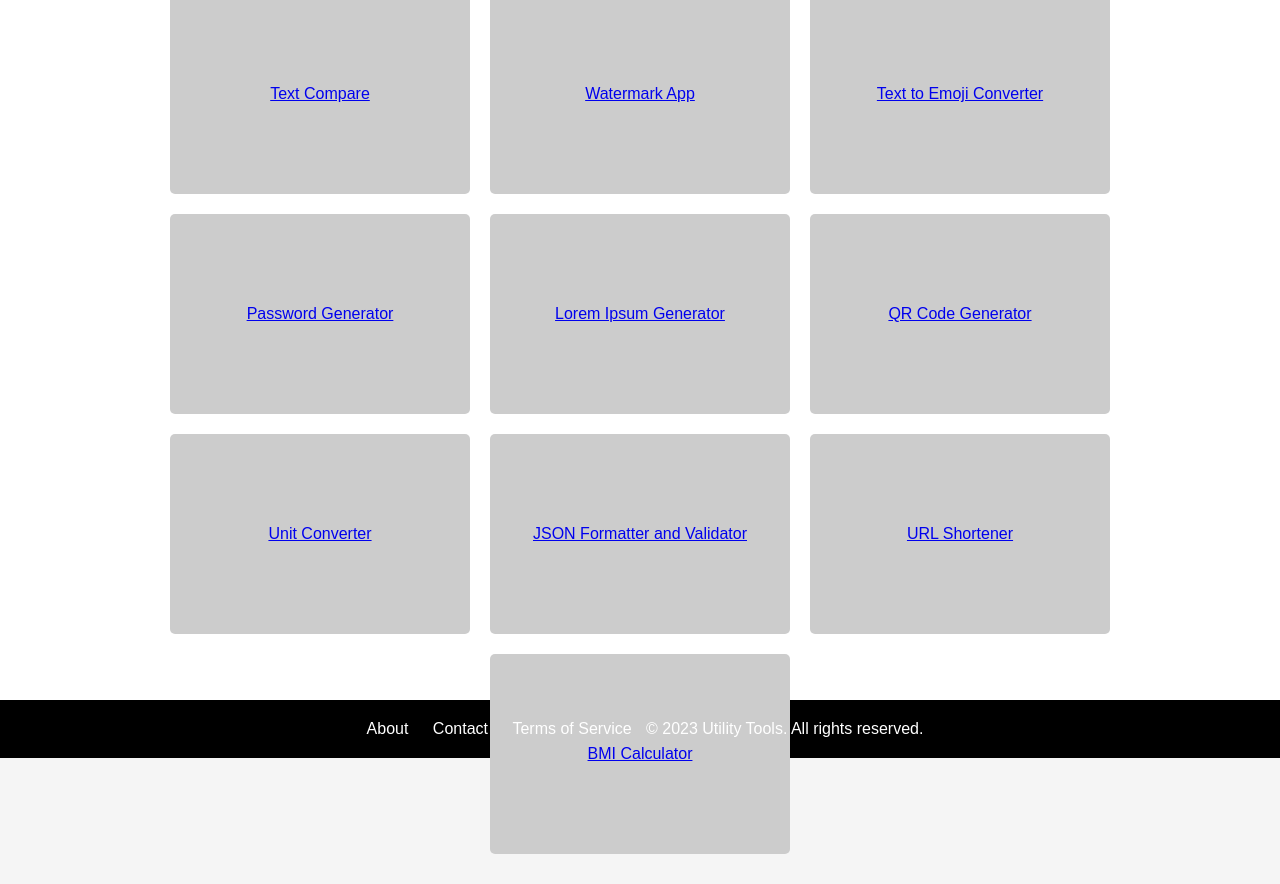
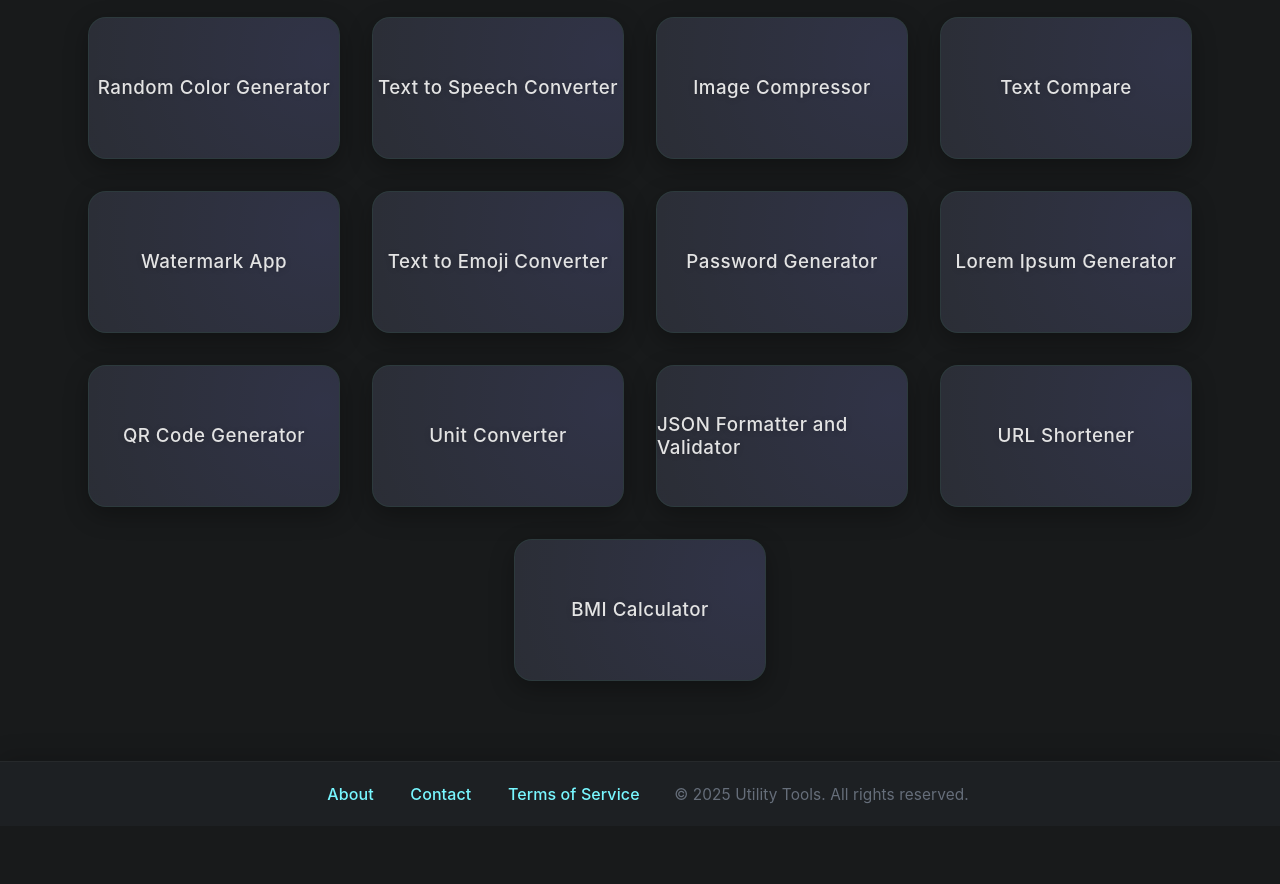
Before and after one commit to rohitsainier/UtilityLibrary, a plain HTML site: page index.html in a window 1280 px wide. Shown: the part 140-1024 px from the top of the page. After the commit the page ends 966 px from the top, so only its background shows below. Drawn offline with Linux system fonts and the light colour scheme.

Commit message:
Update index.html

```diff
--- a/index.html
+++ b/index.html
@@ -1,93 +1,204 @@
 <!DOCTYPE html>
-<html>
+<html lang="en">
 <head>
+  <meta charset="UTF-8">
   <title>Utility Tools</title>
+  <meta name="viewport" content="width=device-width, initial-scale=1.0">
   <style>
+    :root {
+      --bg-dark: #181a1b;
+      --bg-card: rgba(44, 47, 51, 0.85);
+      --accent: #78f7ff;
+      --accent2: #6e6eff;
+      --text-main: #e3e3e3;
+      --text-secondary: #9fa6ad;
+      --glass-blur: blur(10px);
+      --shadow: 0 8px 24px rgba(0,0,0,0.3);
+      --card-radius: 18px;
+      --transition: 0.3s cubic-bezier(.77,0,.18,1);
+    }
+
     body {
-      font-family: Arial, sans-serif;
+      font-family: 'Inter', Arial, sans-serif;
       margin: 0;
       padding: 0;
-      background-color: #f5f5f5;
+      background: var(--bg-dark);
+      color: var(--text-main);
+      min-height: 100vh;
     }
 
     .container {
-      background-color: #fff;
-      padding: 20px;
-      color: #000;
-      height: 100vh;
+      padding: 40px 20px 60px 20px;
       display: flex;
       flex-direction: column;
       align-items: center;
-      justify-content: center;
+      min-height: 90vh;
+      justify-content: flex-start;
     }
 
     h1 {
+      font-size: 2.7rem;
+      letter-spacing: 1px;
       text-align: center;
-      margin-bottom: 30px;
+      margin-bottom: 36px;
+      background: linear-gradient(90deg,var(--accent2),var(--accent));
+      -webkit-background-clip: text;
+      -webkit-text-fill-color: transparent;
+      background-clip: text;
     }
 
     .carousel {
       display: flex;
       flex-wrap: wrap;
       justify-content: center;
-      padding-bottom: 20px;
+      gap: 32px;
+      width: 100%;
+      max-width: 1200px;
+      margin-bottom: 20px;
     }
 
     .card {
-      width: 300px;
-      height: 200px;
-      background-color: #ccc;
-      margin: 10px;
-      border-radius: 5px;
-      cursor: pointer;
+      background: var(--bg-card);
+      backdrop-filter: var(--glass-blur);
+      box-shadow: var(--shadow);
+      border-radius: var(--card-radius);
+      width: 250px;
+      height: 140px;
       display: flex;
       align-items: center;
       justify-content: center;
+      cursor: pointer;
+      border: 1.5px solid rgba(120,247,255,0.07);
+      transition: transform var(--transition),
+                  box-shadow var(--transition),
+                  border-color var(--transition);
+      position: relative;
+      overflow: hidden;
+      color: var(--text-main);
+      font-size: 1.17rem;
+      font-weight: 500;
+      letter-spacing: 0.5px;
+      text-decoration: none;
+      z-index: 1;
     }
 
-    .btn {
-      background-color: #4CAF50;
-      border: none;
-      color: white;
-      padding: 8px 16px;
-      text-align: center;
-      text-decoration: none;
-      display: inline-block;
-      font-size: 14px;
-      margin: 4px 2px;
-      cursor: pointer;
-      border-radius: 4px;
-      transition: background-color 0.3s ease;
+    .card::before {
+      content: "";
+      position: absolute;
+      top: -60%;
+      left: -60%;
+      width: 220%;
+      height: 220%;
+      background: radial-gradient(circle at 70% 40%, var(--accent2) 0%, transparent 85%);
+      opacity: 0.12;
+      z-index: 0;
+      transition: opacity var(--transition);
     }
 
+    .card span {
+      z-index: 1;
+      pointer-events: none;
+      text-shadow: 0 1px 6px rgba(0,0,0,0.19);
+    }
+
+    .card:hover, .card:focus-visible {
+      transform: translateY(-8px) scale(1.04) rotate(-1deg);
+      border-color: var(--accent);
+      box-shadow: 0 10px 40px 0px rgba(120, 247, 255, 0.18), var(--shadow);
+    }
+    .card:hover::before {
+      opacity: 0.26;
+    }
+
+    /* Button Styles (if you use them in tools) */
+    .btn {
+      background: linear-gradient(90deg, var(--accent2), var(--accent));
+      border: none;
+      color: #fff;
+      padding: 9px 20px;
+      font-size: 15px;
+      border-radius: 5px;
+      cursor: pointer;
+      font-weight: 500;
+      margin: 8px 0;
+      transition: background 0.2s;
+      box-shadow: 0 2px 12px rgba(106, 238, 255, 0.08);
+    }
     .btn:hover {
-      background-color: #45a049;
+      background: linear-gradient(90deg, var(--accent), var(--accent2));
     }
 
     input[type="text"] {
-      padding: 8px 10px;
-      font-size: 14px;
-      border-radius: 4px;
-      border: 1px solid #ccc;
-      width: 200px;
+      padding: 10px 14px;
+      font-size: 16px;
+      border-radius: 7px;
+      border: 1.5px solid #444;
+      background: #232526;
+      color: var(--text-main);
+      margin-top: 8px;
+      outline: none;
+      transition: border-color 0.2s;
     }
 
     input[type="text"]:focus {
-      outline: none;
-      border-color: #4CAF50;
+      border-color: var(--accent2);
     }
 
     .footer {
-      background-color: #000;
-      padding: 20px;
-      color: #fff;
+      background: rgba(30,33,36,0.96);
+      padding: 22px 10px;
+      color: var(--text-secondary);
       text-align: center;
+      font-size: 1rem;
+      border-top: 1px solid #26292b;
+      box-shadow: 0 -4px 24px rgba(0,0,0,0.18);
+      letter-spacing: 0.1px;
+      position: relative;
+      z-index: 2;
+    }
+    .footer a {
+      color: var(--accent);
+      text-decoration: none;
+      margin: 0 16px;
+      font-weight: 500;
+      transition: color 0.2s;
+    }
+    .footer a:hover {
+      color: var(--accent2);
+      text-decoration: underline;
+    }
+    .footer span {
+      margin-left: 14px;
+      color: #666e7a;
+      font-size: 0.96em;
     }
 
-    .footer a {
-      color: #fff;
-      text-decoration: none;
-      margin: 0 10px;
+    /* Responsive */
+    @media (max-width: 900px) {
+      .carousel {
+        gap: 22px;
+      }
+      .card {
+        width: 200px;
+        height: 120px;
+        font-size: 1.05em;
+      }
+    }
+    @media (max-width: 600px) {
+      .container {
+        padding: 24px 2vw 48px 2vw;
+      }
+      h1 {
+        font-size: 2.1rem;
+      }
+      .carousel {
+        gap: 16px;
+      }
+      .card {
+        width: 90vw;
+        height: 74px;
+        font-size: 1em;
+      }
     }
   </style>
 </head>
@@ -142,7 +253,7 @@
     <a href="#">About</a>
     <a href="#">Contact</a>
     <a href="#">Terms of Service</a>
-    <span>&copy; 2023 Utility Tools. All rights reserved.</span>
+    <span>&copy; 2025 Utility Tools. All rights reserved.</span>
   </div>
 </body>
 </html>
```
